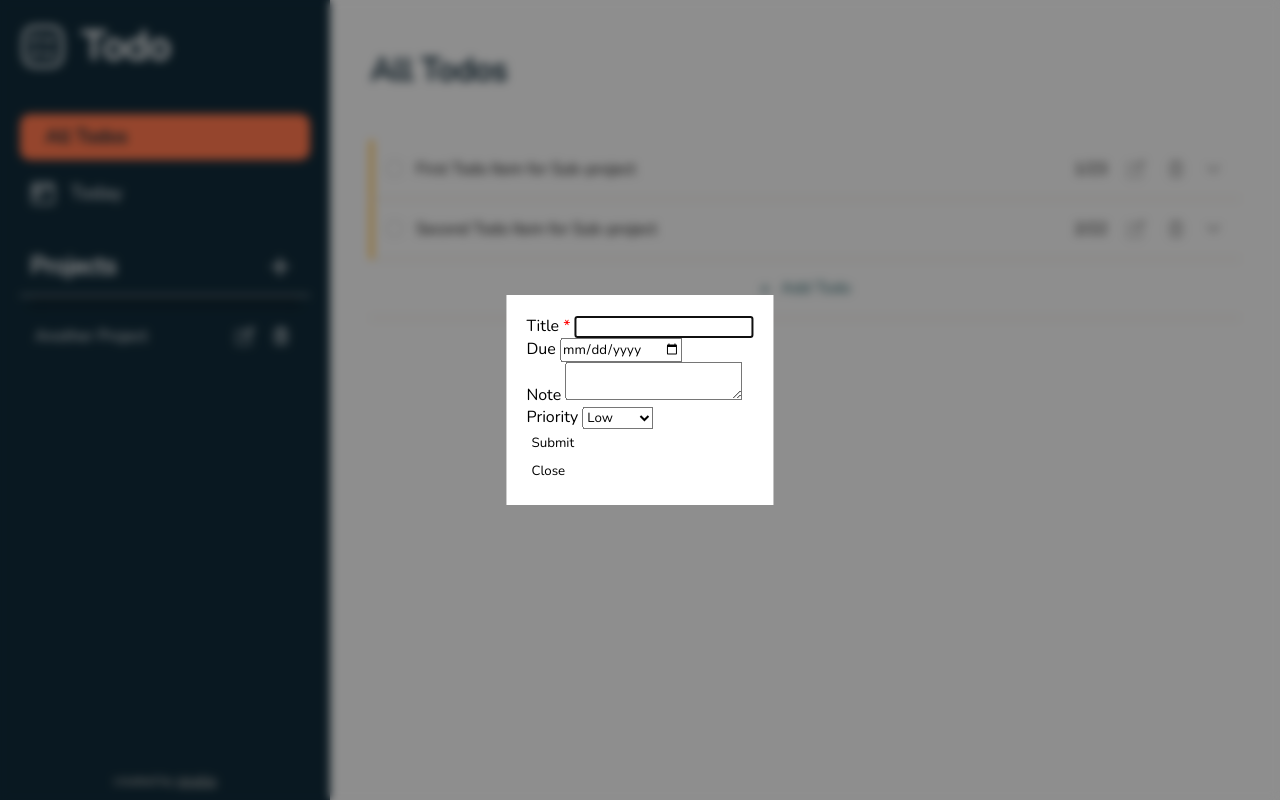
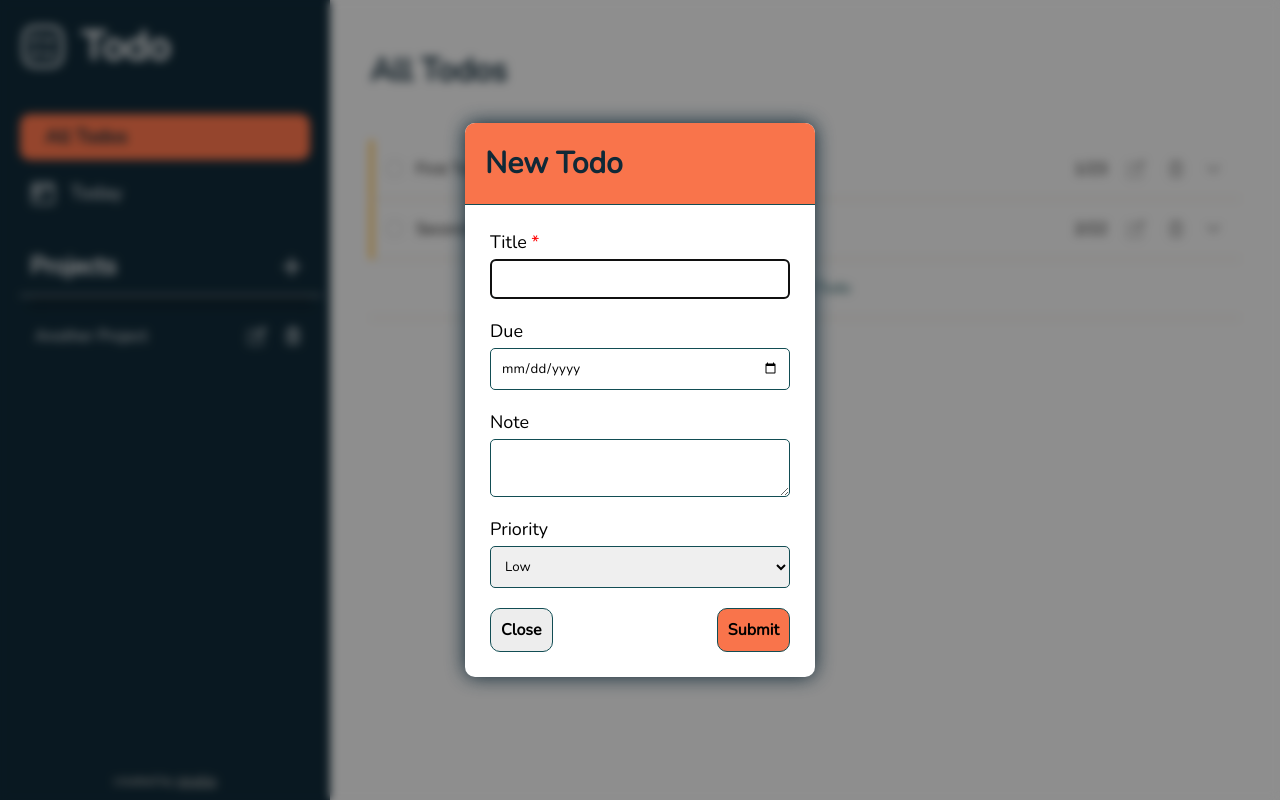
Before and after one commit to strallia/todo-list, a website built with webpack: page src/index.html in a window 1280 px wide. Both pictures are taken after a click on the button "Add Todo". Built offline with nearby package versions, Linux system fonts and the light colour scheme; files whose address does not match are found by name.

Commit message:
Style add-project and add-todo dialogs

```diff
--- a/src/index.html
+++ b/src/index.html
@@ -35,23 +35,30 @@
   </div>
   <dialog class="add-project">
     <form>
+      <h1>New Project</h1>
+      <div class="inputs">
         <div>
           <label for="title" class="required">Title</label>
-        <input id="title" type="text" name="title" required>
+          <input id="title" type="text" name="title" required maxlength="30">
         </div>
         <div>
           <label for="description">Description</label>
-        <textarea id="description" name="description"></textarea>
+          <textarea id="description" name="description" maxlength="150"></textarea>
         </div>
+        <div class="buttons">
           <button type="submit">Submit</button>
           <button type="reset">Close</button>
+        </div>
+      </div>
     </form>
   </dialog>
   <dialog class="add-todo">
     <form>
+      <h1>New Todo</h1>
+      <div class="inputs">
         <div>
           <label for="title" class="required">Title</label>
-        <input id="title" type="text" name="title" required>
+          <input id="title" type="text" name="title" required maxlength="50">
         </div>
         <div>
           <label for="due-date">Due</label>
@@ -59,7 +66,7 @@
         </div>
         <div>
           <label for="note">Note</label>
-        <textarea id="note" name="note"></textarea>
+          <textarea id="note" name="note" maxlength="200"></textarea>
         </div>
         <div>
           <label for="priority">Priority</label>
@@ -69,8 +76,11 @@
             <option value="high">High</option>
           </select>
         </div>
+        <div class="buttons">
           <button type="submit">Submit</button>
           <button type="reset">Close</button>
+        </div>
+      </div>
     </form>
   </dialog>
 </body>
--- a/src/styles.css
+++ b/src/styles.css
@@ -175,6 +175,7 @@ div.projects {
     p {
       text-align: left;
       margin-right: auto;
+      width: 200px;
       white-space: nowrap;
       overflow: hidden;
       text-overflow: ellipsis;
@@ -336,8 +337,8 @@ button.add-todo:active {
 
 /* FORMS */
 dialog {
-  width: 100%;
-  height: 100%;
+  width: 100vw;
+  height: 100vh;
   border: none;
   background-color: rgba(0,0,0,0.4);
   backdrop-filter: blur(5px);
@@ -349,7 +350,60 @@ dialog {
     left: 50%;
     transform: translate(-50%, -50%);
     background-color: white;
+    border-radius: 10px;
+    overflow: hidden;
+    box-shadow: 0 0 20px var(--navy);
+    min-width: 350px;
+    max-width: 450px;
+  }
+  h1 {
+    font-size: 30px;
     padding: 20px;
+    background-color: var(--orange);
+    color: var(--navy);
+    border-bottom: 1px solid var(--seagreen);
+  }
+  div.inputs {
+    padding: 25px;
+    font-size: 18px;
+    gap: 20px;
+    display: flex;
+    flex-direction: column;
+    > div {
+      display: flex;
+      flex-direction: column;
+      gap: 5px;
+    }
+    input,
+    textarea,
+    select {
+      padding: 10px;
+      border: 1px solid var(--seagreen);
+      border-radius: 5px;
+    }
+    textarea {
+      max-width: 100%;
+      max-height: 150px;
+    }
+    button {
+      padding: 10px;
+      background-color: green;
+      width: min-content;
+      border-radius: 10px;
+      border: 1px solid var(--seagreen);
+      font-weight: bold;
+      font-size: 16px;
+    }
+    button[type="submit"] {
+      background-color: var(--orange);
+    }
+    button[type="reset"] {
+      background-color: var(--sand);
+    }
+    div.buttons {
+      flex-direction: row-reverse;
+      justify-content: space-between;
+    }
   }
   label.required::after {
     content: ' *';
```
Lines whose indentation alone changed are shown as unchanged.
